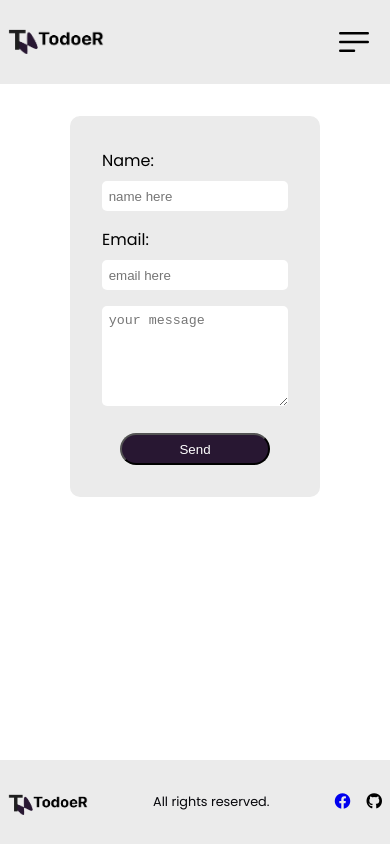
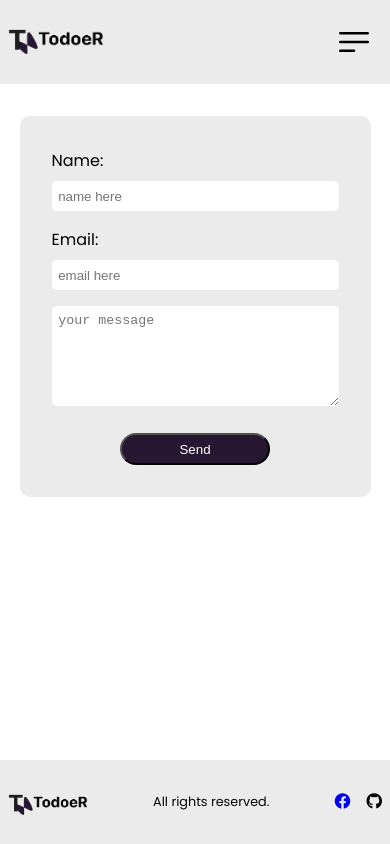
Before and after one commit to Tonywhite1997/TodoeR-frontend, a React (Create React App) app: page /Contact in a window 390 px wide. Built offline with nearby package versions, Linux system fonts and the light colour scheme; no server answers.

Commit message:
adjusted the contact form width

```diff
--- a/src/css/_contact.scss
+++ b/src/css/_contact.scss
@@ -74,7 +74,7 @@
 @media screen and (max-width: 650px){
     .contact--section{
         &__div{
-            width: 350px;
+            width: 400px;
 
             &__name,&__email, &__textarea{
                 width: 100%;
@@ -91,7 +91,7 @@
 @media screen and (max-width: 400px){
     .contact--section{
         &__div{
-            width: 250px;
+            width: 90%;
         }
     }
 }
--- a/src/css/root.css
+++ b/src/css/root.css
@@ -680,7 +680,7 @@
 
 @media screen and (max-width: 650px) {
   .contact--section__div {
-    width: 350px;
+    width: 400px;
   }
   .contact--section__div__name, .contact--section__div__email, .contact--section__div__textarea {
     width: 100%;
@@ -694,7 +694,7 @@
 
 @media screen and (max-width: 400px) {
   .contact--section__div {
-    width: 250px;
+    width: 90%;
   }
 }
 
```
Also changed, not shown: 1 other file (tests, documents, lock files or other folders).
